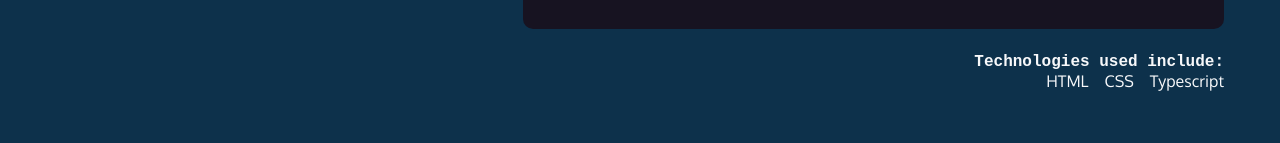
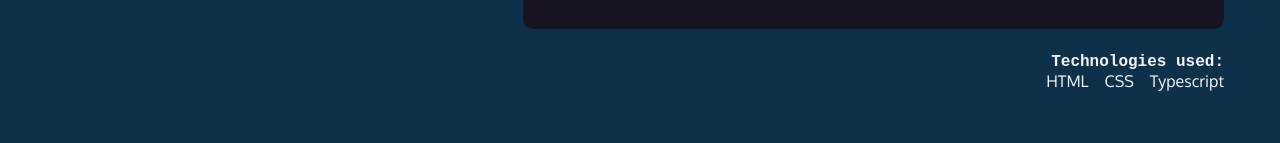
Before and after one commit to beelenlotte/beelelotte-portfolio, a plain HTML site: page index.html in a window 1280 px wide. Shown: the part 1200-1343 px from the top of the page. Drawn offline with Linux system fonts and the light colour scheme.

Commit message:
Update index.html

```diff
--- a/index.html
+++ b/index.html
@@ -84,7 +84,7 @@
               styling. There is also javascript for example the carousel of
               picture on the top of the website.
             </p>
-            <h4>Technologies used include:</h4>
+            <h4>Technologies used:</h4>
             <ul>
               <li>HTML</li>
               <li>CSS</li>
@@ -112,7 +112,7 @@
               will automatically stop playing and you can chose another movie to
               watch!</p>
             </div>
-            <h4>Technologies used include:</h4>
+            <h4>Technologies used:</h4>
             <ul>
               <li>HTML</li>
               <li>CSS</li>
@@ -136,7 +136,7 @@
               having a lot of fun creating it, and for that I can be really
               proud.
             </p>
-            <h4>Technologies used include:</h4>
+            <h4>Technologies used:</h4>
             <ul>
               <li>Html</li>
               <li>CSS</li>
```
